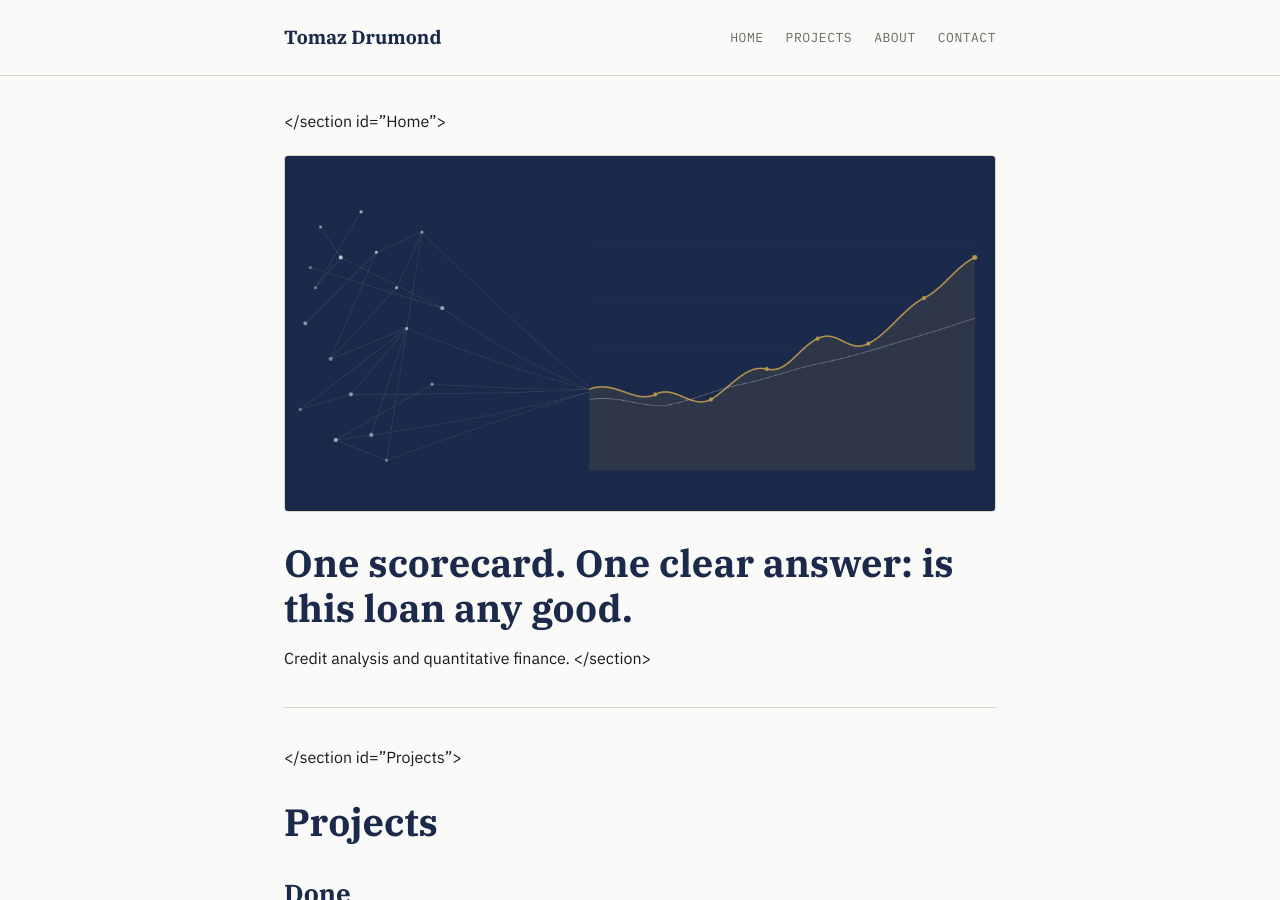
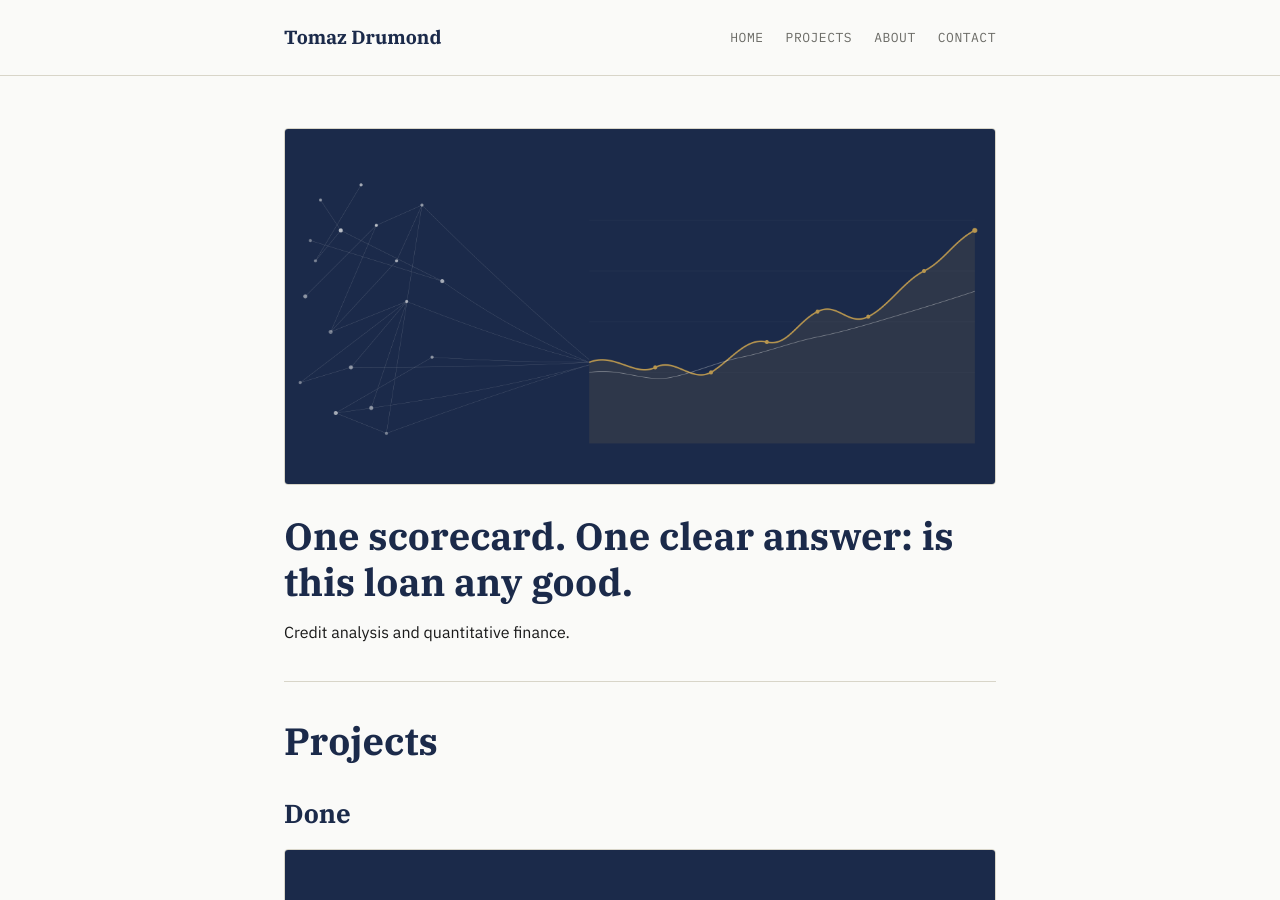
Before and after one commit to TomazDrumond/TomazDrumond.github.io, a Jekyll site: the page built from index.md, in a window 1280 px wide and 900 px high. Built offline with Jekyll 4.4.1, drawn with Linux system fonts in a browser that asks for light colours.

Commit message:
Refactor section IDs and markdown in index.md
Updated section IDs and markdown formatting for consistency.

```diff
--- a/index.md
+++ b/index.md
@@ -2,39 +2,23 @@
 layout: default
 title: Home
 ---
-
-</section id="Home">
+<section id="home" markdown="1">
 ![Hero](/asset/images/hero_variant_F.png)
-
 # One scorecard. One clear answer: is this loan any good.
-
 Credit analysis and quantitative finance.
 </section>
-
 <hr>
-
-</section id="Projects">
-
+<section id="projects" markdown="1">
 # Projects
-
 ## Done
-
 ![Loan Tape Credit Analysis](/asset/images/cover_loantape.png)
-
 ![Scorecard](/asset/images/scorecard_framed.png)
-
 ![Domestic Macro Review](/asset/images/cover_macro.png)
-
 ![Macro charts](/asset/images/macro_framed.png)
-
 ## In Progress
-
 Itaú Quant Model · CFA · MBA models · Quant models
-
 </section>
-
 <hr>
-
 <section id="about" markdown="1">
 
 # About
```
